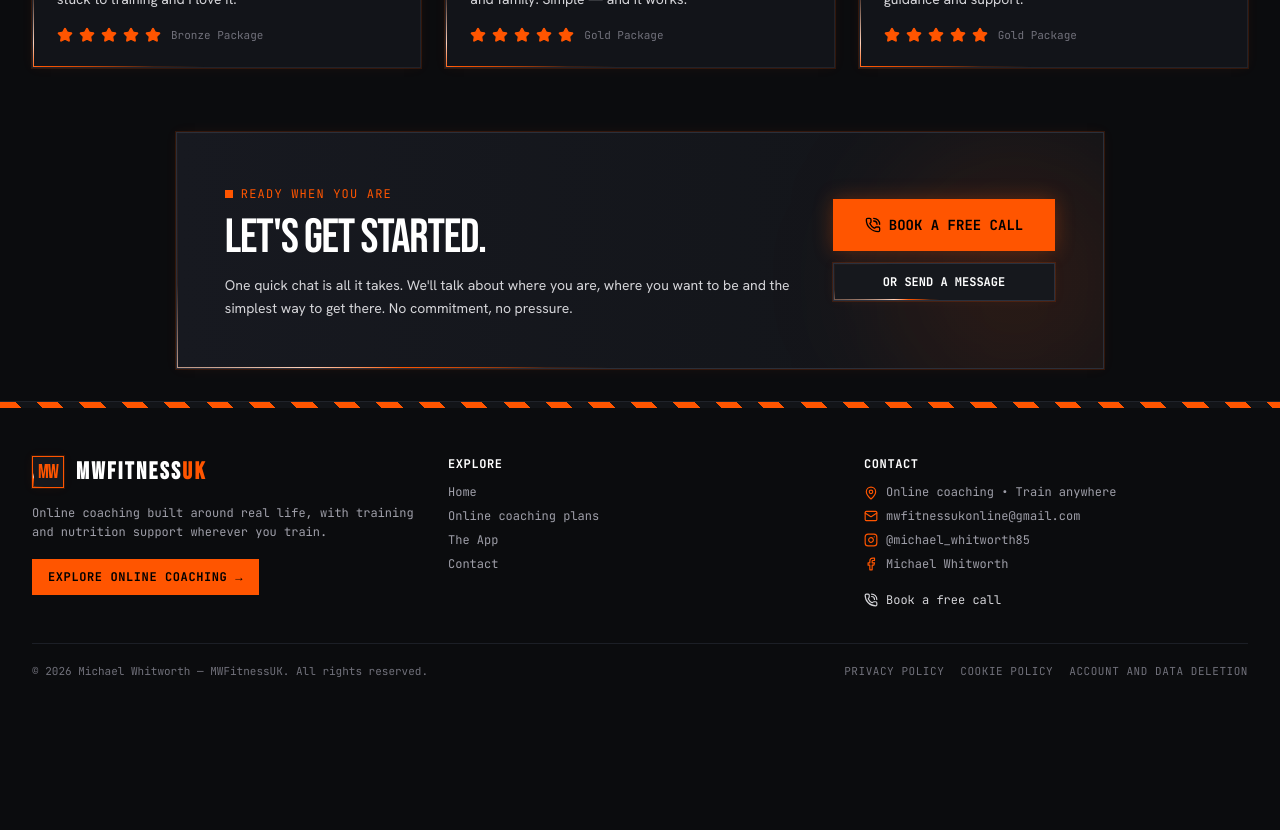
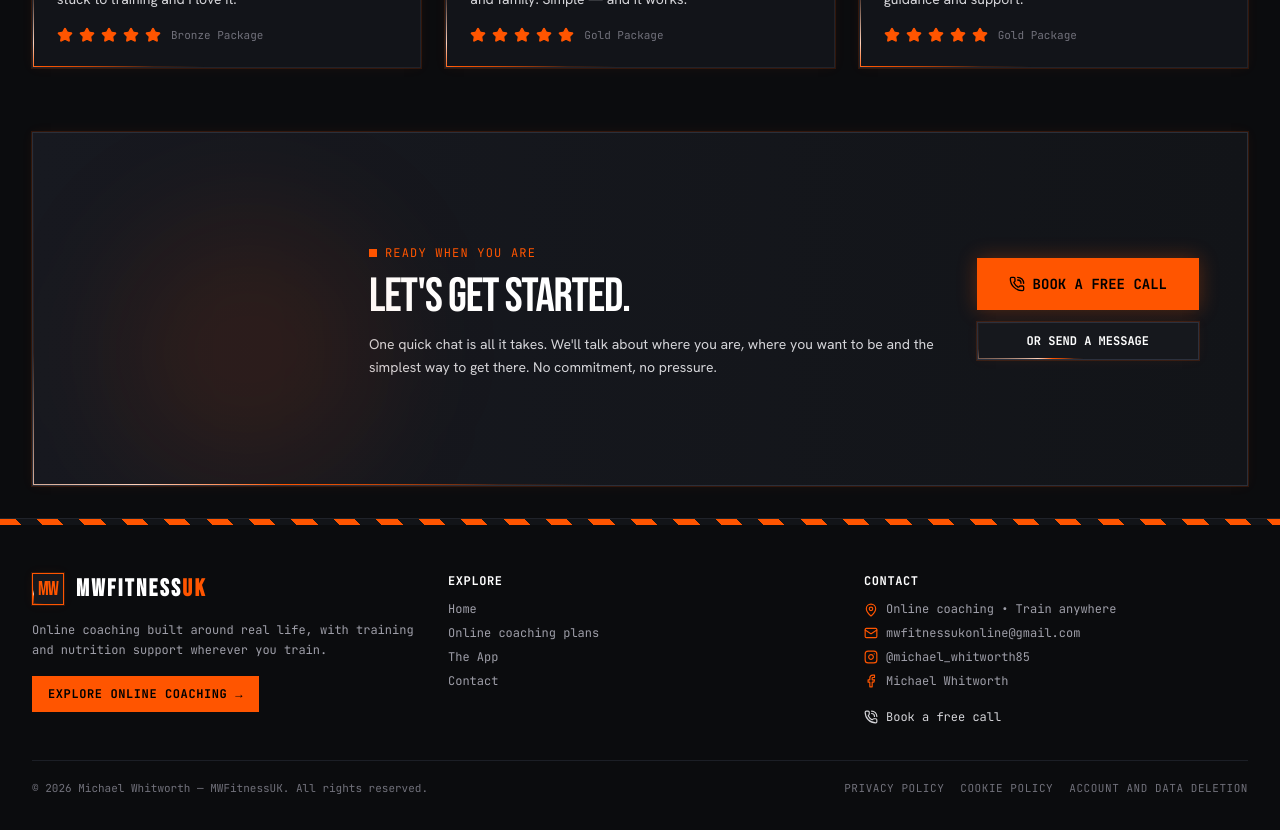
Before and after one commit to chriscallaghan2012/mwfitness, a React (Vite) app: page / in a window 1280 px wide. Shown: the part 2740-3570 px from the top of the page. Before the commit the page ends 3466 px from the top, so only its background shows below. Built offline with nearby package versions, Linux system fonts and the light colour scheme; no server answers.

Commit message:
Apply electric orange borders across frontend cards

```diff
--- a/src/index.css
+++ b/src/index.css
@@ -172,20 +172,29 @@ a {
   50% { box-shadow: 0 0 18px rgba(255, 85, 0, 0.09), 0 0 0 1px rgba(255, 85, 0, 0.18); }
 }
 
-/* Restrict the animated treatment to content cards, not every layout wrapper. */
+/* Apply the electric edge consistently to card surfaces throughout the public site and app screens.
+   Match semantic cards and rounded, background-backed panels without animating ordinary buttons. */
 article,
+.card,
+[class*="card-"],
+[class*="-card"],
 [class*="bg-brand-card"],
 [class*="bg-[#16181d]"],
-[class*="bg-[#131519]"] {
+[class*="bg-[#131519]"],
+:is(div, section, li, aside, a)[class*="rounded-"][class*="bg-"] {
   position: relative;
   isolation: isolate;
   animation: mw-electric-pulse 4.8s ease-in-out infinite;
 }
 
 article::after,
+.card::after,
+[class*="card-"]::after,
+[class*="-card"]::after,
 [class*="bg-brand-card"]::after,
 [class*="bg-[#16181d]"]::after,
-[class*="bg-[#131519]"]::after {
+[class*="bg-[#131519]"]::after,
+:is(div, section, li, aside, a)[class*="rounded-"][class*="bg-"]::after {
   content: "";
   position: absolute;
   inset: 0;
```
